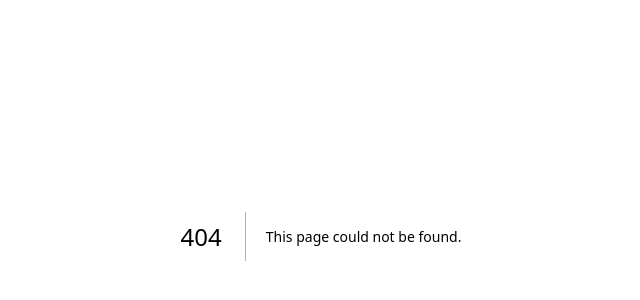
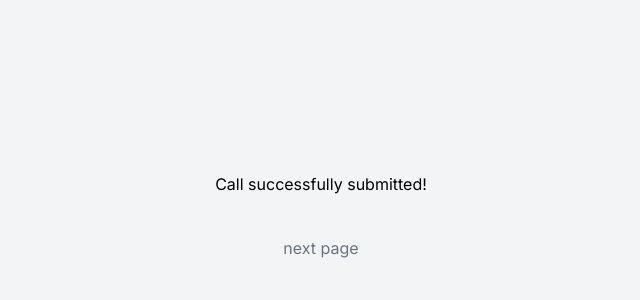
Before and after one commit to xih/grandma-conversations, a Next.js app: page /success in a window 1280 px wide. Before the commit this address had no page. Shown: the part 164-464 px from the top of the page, without its empty margins (319-959 px from the left). Built offline with nearby package versions, Linux system fonts and the light colour scheme.

Commit message:
added success new page

```diff
--- /dev/null
+++ b/src/app/success/page.tsx
@@ -0,0 +1,24 @@
+"use client";
+
+import { useRouter } from "next/navigation";
+import React from "react";
+
+export default function Hello() {
+  const router = useRouter();
+
+  return (
+    <div
+      key="1"
+      className="flex flex-col items-center justify-center h-screen bg-gray-100 dark:bg-gray-900"
+    >
+      Call successfully submitted!
+      <button
+        className="m-10 text-gray-500"
+        onClick={() => router.push("/tips")}
+      >
+        {" "}
+        next page
+      </button>
+    </div>
+  );
+}
--- a/src/components/MainPage.tsx
+++ b/src/components/MainPage.tsx
@@ -4,9 +4,11 @@
  * Documentation: https://v0.dev/docs#integrating-generated-code-into-your-nextjs-app
  */
 // import "../styles/globals.css";
+"use client";
 
 import localFont from "next/font/local";
 import { Open_Sans } from "@next/font/google";
+import { useRouter } from "next/navigation";
 
 /** Add fonts into your Next.js project:
 
@@ -37,6 +39,12 @@ const myFont = localFont({
 const openSans = Open_Sans({ weight: "400", subsets: ["latin"] });
 
 export function MainPage() {
+  const router = useRouter();
+
+  const handleClick = () => {
+    router.push("/success"); // Navigate to the /success route
+  };
+
   return (
     <main
       key="1"
@@ -99,6 +107,7 @@ export function MainPage() {
           <button
             className="w-full inline-flex justify-center py-2 px-4 border border-gray-200 border-transparent shadow-sm text-sm font-medium rounded-md text-white bg-indigo-600 hover:bg-indigo-700 focus:outline-none focus:ring-2 focus:ring-offset-2 focus:ring-indigo-500 dark:bg-indigo-500 dark:hover:bg-indigo-600 dark:border-gray-800"
             type="submit"
+            onClick={handleClick}
           >
             Call
           </button>
```
